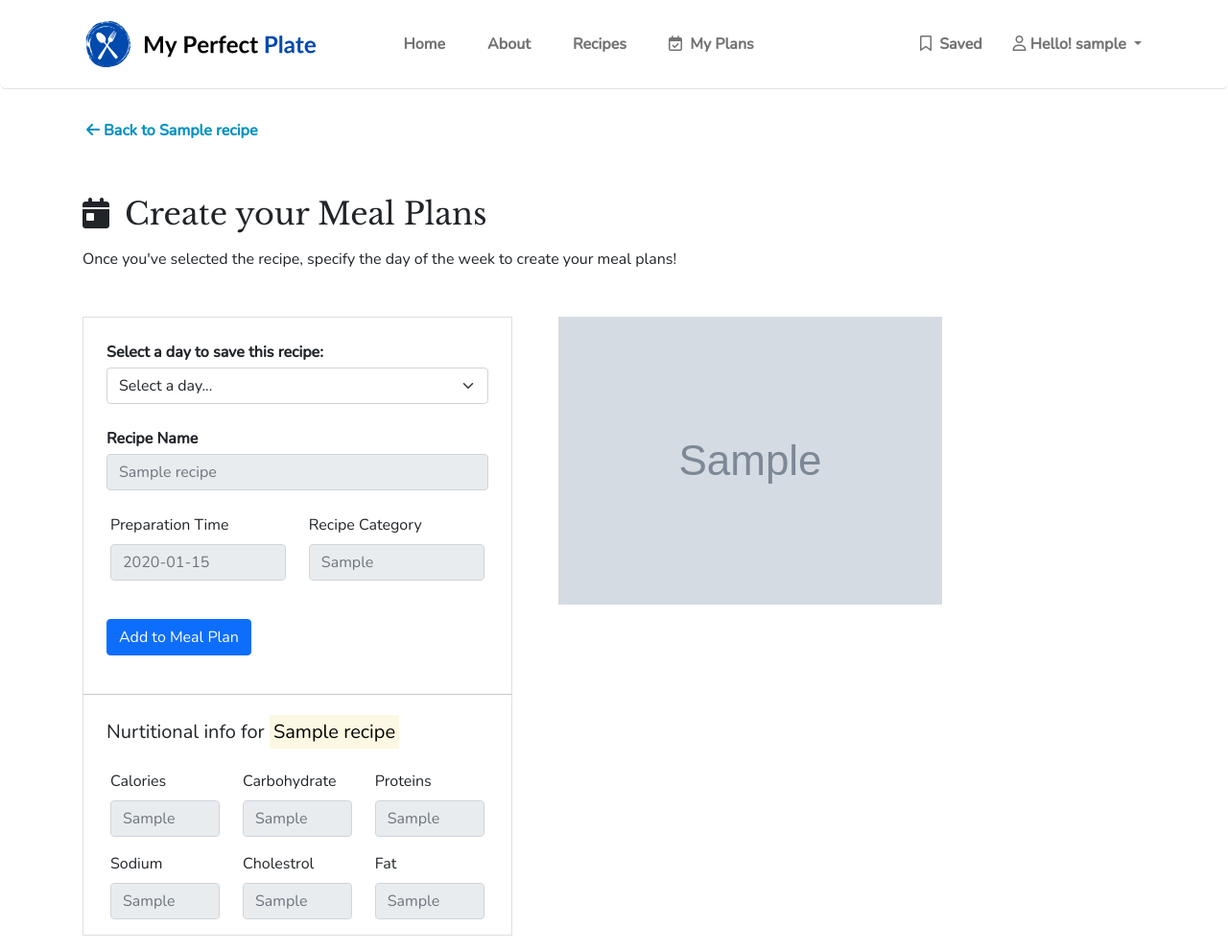
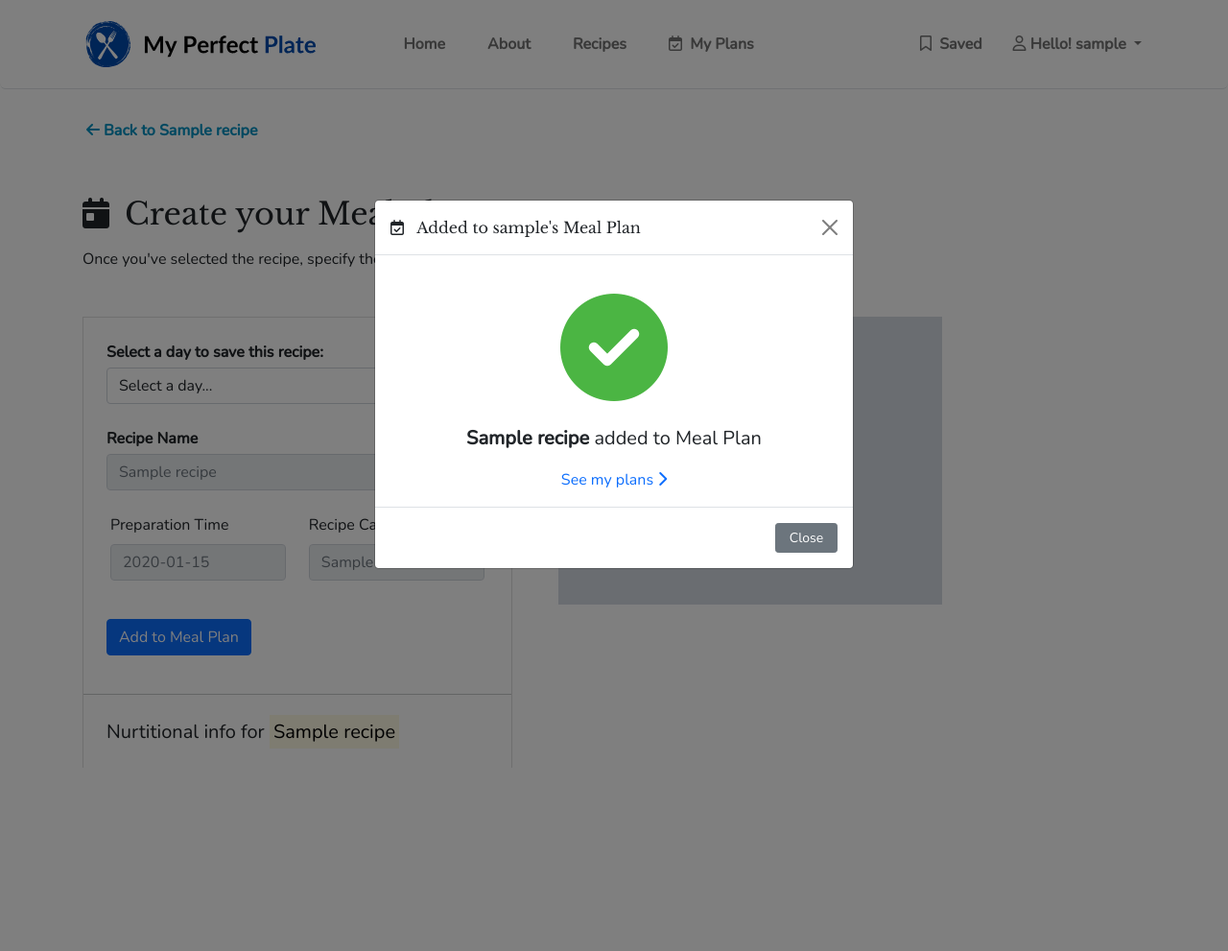
Before and after one commit to sherchansachin/MyPerfectPlate-Recipe-Recommendation-System, a Django app: page /planner/save-meal/1/ in a window 1280 px wide. Shown: the whole page at 96% size. After the commit the page ends 800 px from the top, so only its background shows below. Run offline with Django 4.2, Linux system fonts and the light colour scheme; a user stored in the database is signed in; tables that the repository leaves empty hold one stand-in row (values such as "Sample post"); grey boxes marked "Sample" are stand-in pictures; one stand-in notice (Sample message) is shown; some libraries are stand-ins or nearby versions.

Commit message:
added pop up message modals for recipe save and add to plan

```diff
--- a/accounts/views.py
+++ b/accounts/views.py
@@ -21,6 +21,7 @@
         recipe.favourites.remove(request.user)
     else:
         recipe.favourites.add(request.user)
+        messages.success(request, 'Recipe saved successfully!')
     return HttpResponseRedirect(request.META['HTTP_REFERER'])
 
 
--- a/planner/templates/planner/addmeal.html
+++ b/planner/templates/planner/addmeal.html
@@ -15,6 +15,97 @@
             </nav>
           </div>
 </section>
+
+{% for message in messages %}
+    {% if message.tags == 'success' %}
+    <script src="https://code.jquery.com/jquery-3.6.0.min.js" integrity="sha256-/xUj+3OJU5yExlq6GSYGSHk7tPXikynS7ogEvDej/m4=" crossorigin="anonymous"></script>
+    <script>
+        $(document).ready(function(){
+            $("#MyMessage").modal('show');
+        });
+    </script>
+    {% endif %}
+{% endfor %}
+
+<!-- if recipe is already added to a particular day -->
+{% for message in messages %}
+    {% if message.tags == 'info' %}
+    <script src="https://code.jquery.com/jquery-3.6.0.min.js" integrity="sha256-/xUj+3OJU5yExlq6GSYGSHk7tPXikynS7ogEvDej/m4=" crossorigin="anonymous"></script>
+    <script>
+        $(document).ready(function(){
+            $("#Alert").modal('show');
+        });
+    </script>
+    {% endif %}
+{% endfor %}
+
+
+
+
+
+<!-- Modal pop up (success) -->
+<div class="modal fade" id="Alert" tabindex="-1" aria-labelledby="AlertLabel" aria-hidden="true">
+    <div class="modal-dialog modal-dialog-centered">
+      <div class="modal-content">
+        <div class="modal-header">
+          <h6 class="modal-title" id="AlertLabel"> <i class="fa-regular fa-calendar-check"></i>&nbsp;&nbsp;{{user.username}}'s Meal Plan Alert!</h6>
+          <button type="button" class="btn-close" data-bs-dismiss="modal" aria-label="Close"></button>
+        </div>
+        <div class="modal-body">
+            <div class="text-center text-success mt-4">
+                <i class="fa-solid fa-circle-exclamation fa-7x" style="color: #FFC107;"></i>
+            </div>
+            <br>
+            <div class="mb-3 text-center">
+               <p class="lead"> <span class="fw-bold">{{recipe.title}}</span> has already been added for the particular day, <br><br> Maybe try another day?</p>
+            </div>
+            <div class="text-center">
+                {% for day in days|slice:":1" %}
+              <a href="{% url 'filterdays' day.slug %}"  class=" view text-underline-hover" >See my plans<i class="fa-solid fs-6 fa-chevron-right ms-1"></i></a>
+            {% endfor %}
+            <!-- <span>View</span><a  href="{% url 'saved_list' %}"> All Saved Recipes</a> -->
+
+            </div>
+        </div>
+        <div class="modal-footer">
+          <button type="button" class="btn btn-secondary btn-sm" data-bs-dismiss="modal" style="width: 65px;">Close</button>
+        </div>
+      </div>
+    </div>
+  </div>
+
+
+<!-- Modal pop up (success) -->
+<div class="modal fade" id="MyMessage" tabindex="-1" aria-labelledby="MyMessageLabel" aria-hidden="true">
+    <div class="modal-dialog modal-dialog-centered">
+      <div class="modal-content">
+        <div class="modal-header">
+          <h6 class="modal-title" id="MyMessageLabel"> <i class="fa-regular fa-calendar-check"></i>&nbsp;&nbsp; Added to {{user.username}}'s Meal Plan </h6>
+          <button type="button" class="btn-close" data-bs-dismiss="modal" aria-label="Close"></button>
+        </div>
+        <div class="modal-body">
+            <div class="text-center text-success mt-4">
+                <i class="fa-solid fa-check-circle fa-7x" style="color: #4BB543;"></i>
+            </div>
+            <br>
+            <div class="mb-3 text-center">
+               <p class="lead"> <span class="fw-bold">{{recipe.title}}</span> added to Meal Plan</p>
+            </div>
+            <div class="text-center">
+                {% for day in days|slice:":1" %}
+              <a href="{% url 'filterdays' day.slug %}"  class=" view text-underline-hover" >See my plans<i class="fa-solid fs-6 fa-chevron-right ms-1"></i></a>
+            {% endfor %}
+            <!-- <span>View</span><a  href="{% url 'saved_list' %}"> All Saved Recipes</a> -->
+
+            </div>
+        </div>
+        <div class="modal-footer">
+          <button type="button" class="btn btn-secondary btn-sm" data-bs-dismiss="modal" style="width: 65px;">Close</button>
+        </div>
+      </div>
+    </div>
+  </div>
+
 
 <section>
     <div class="container p-3">
--- a/planner/views.py
+++ b/planner/views.py
@@ -93,8 +93,10 @@
                     recipe=recipe,
                     user=request.user
                 )
-            else:
-                print("This meal plan is already for the particular day,")
+                messages.success(request, 'Recipe successfully added to Meal plan!')
+
+        else:
+            messages.info(request, "This meal plan is already added for the particular day,")
 
     print('day:', day)
 
--- a/static/css/style.css
+++ b/static/css/style.css
@@ -166,7 +166,7 @@
 
   @media (max-width: 1024px) {
     .hero h1{
-      font-size: 2.125rem;
+      font-size: 2.470rem;
       line-height: 3rem;
     }
 
```
Also changed, not shown: main/templates/main/recipe_details.html (+47 -1 lines).
